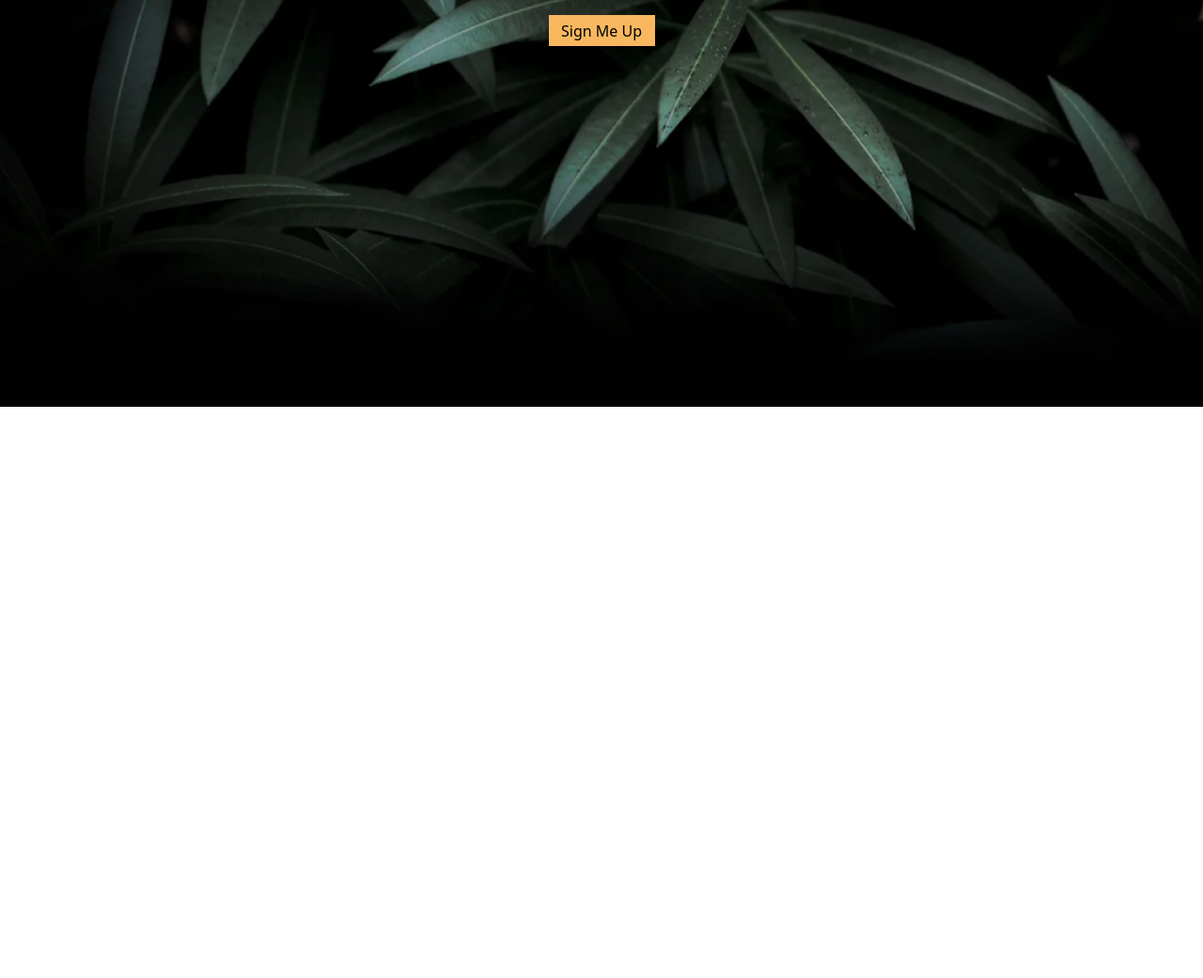
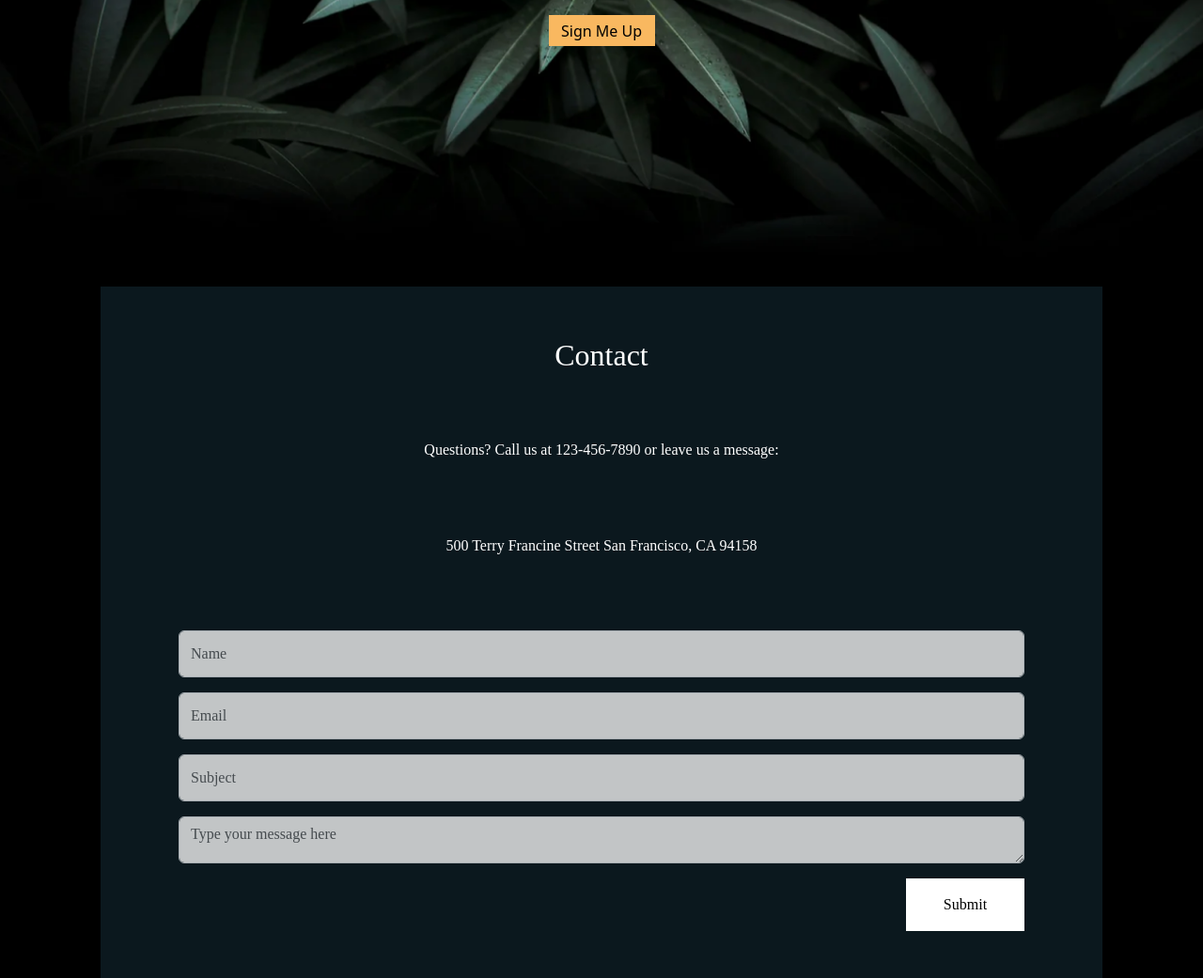
Before and after one commit to JLussiez/TD-sass-G1, a website: page index.html in a window 1280 px wide. Shown: the part 1811-2852 px from the top of the page at 94% size. Before the commit the page ends 2244 px from the top, so only its background shows below. Drawn offline with nearby package versions, Linux system fonts and the light colour scheme.

Commit message:
assemblement

```diff
--- /dev/null
+++ b/Nouveau dossier/main.scss
@@ -0,0 +1,39 @@
+
+
+
+.container-form {
+    background: var(--primary, #0B181E);
+    color: white;
+    text-align: center;
+    font-family: Raleway;
+    display: flex;
+    height: 939px;
+    width: 1217px;
+    padding: 50px 76px;
+    flex-direction: column;
+    justify-content: center;
+    align-items: center;
+    gap: 62px;
+    flex-shrink: 0;
+}
+
+footer{
+    background: var(--primary, #0B181E);
+    text-align: center;
+    color: white;
+    width: 1217px;
+    padding: 50px 76px;
+
+}
+
+button{
+    display: flex;
+    width: 126px;
+    height: 43px;
+    padding: 6px 16px;
+    justify-content: center;
+    align-items: center;
+    gap: 16px;
+    border: 1px solid var(--light, #FFF);
+    background: var(--light, #FFF);
+}
--- a/index.html
+++ b/index.html
@@ -145,12 +145,88 @@
     </div>
 
     <div class="leaves">
-      <div class="leaves__border">
+      <div class="leaves__border justify-content-center text-center">
         <p class="leaves__text">Ready for camp ?</p>
       </div>
-      <div class="leaves__border">
+      <div class="leaves__border justify-content-center text-center">
         <button class="leaves__button" type="submit">Sign Me Up</button>
       </div>
     </div>
+    <div class="row">
+      <div class="col-1"></div>
+      <div class="col-10">
+        <section
+          class="container-form d-flex flex-column justify-content-center align-items-center text-center"
+        >
+          <h2>Contact</h2>
+          <p>Questions? Call us at 123-456-7890 or leave us a message:</p>
+          <p>500 Terry Francine Street San Francisco, CA 94158</p>
+          <form action="get" method="post">
+            <div class="form-inputs">
+              <div class="col-md-12 mb-3">
+                <input
+                  type="text"
+                  class="form-control"
+                  id="name"
+                  placeholder="Name"
+                  required
+                />
+              </div>
+              <div class="col-md-12 mb-3">
+              <input
+                type="email"
+                class="form-control"
+                id="email"
+                placeholder="Email"
+                required
+              />
+            </div>
+            <div class="col-md-12 mb-3">
+              <input
+                type="Subject"
+                class="form-control"
+                id="Subject"
+                placeholder="Subject"
+                required
+              />
+            </div>
+            <div class="col-md-12 mb-3">
+              <textarea
+                class="form-control"
+                id="message"
+                placeholder="Type your message here"
+                rows="3"
+                required
+              ></textarea>
+            </div>
+            <div class="form-button d-flex justify-content-end">
+              <button
+                type="submit"
+                class="btn-submit d-flex justify-content-center align-items-center"
+              >
+                Submit
+              </button>
+            </div>
+            </div>
+          </form>
+        </section>
+      </div>
+      <div class="col-1"></div>
+    </div>
+
+    <!-- Footer -->
+    <footer class="footer-class">
+      <div class="container">
+          <div class="footer-logo d-flex justify-content-center">
+            <img src="./assets/img/facebook.png" title="Facebook" />
+            <img src="./assets/img/youtube.png" title="Youtube" />
+            <img src="./assets/img/instagram.png" title="Instagram" />
+          </div>
+          <div class="footer-text d-flex justify-content-center">
+            <p>© 2035 Cookin’ Camp.</p>
+          </div>
+        </div>
+      </div>
+    </footer>
   </body>
 </html>
--- a/styles/main.scss
+++ b/styles/main.scss
@@ -34,7 +34,7 @@
 
 .leaves {
   background-image: url(../assets/img/leaves.png);
-  padding-bottom: 30%;
+  padding-bottom: 20%;
   background-repeat: no-repeat;
   background-size: cover;
   color: white;
@@ -47,8 +47,6 @@
   }
 
   &__border {
-    display: flex;
-    justify-content: center;
     padding-top: 8%;
   }
 
@@ -60,3 +58,74 @@
 .row {
   --bs-gutter-x: 0rem !important;
 }
+
+.container-form {
+  // background: var(--primary, #0b181e);
+  background-color: #0b181e;
+  color: white;
+  font-family: Raleway;
+  padding-top: 5%;
+  padding-bottom: 5%;
+  gap: 62px;
+  flex-shrink: 0;
+}
+
+.form-control {
+  background-color: #0b181e;
+  border: 2px solid;
+  border-color: white;
+  opacity: 75%;
+  width: 900px;
+  height: 50px;
+  color: white;
+}
+
+.form-textarea {
+  background-color: #0b181e;
+  border: 1px solid;
+  border-color: white;
+  opacity: 75%;
+  width: 900px;
+  height: 50px;
+  color: white;
+}
+
+.container-form__form-control::placeholder {
+  color: white;
+}
+.container-form__form-textarea::placeholder {
+  color: white;
+}
+
+.footer-class {
+  // background: var(--primary, #0b181e);
+  background-color: black;
+  color: white;
+  padding-top: 2%;
+  padding-bottom: 2%;
+}
+
+.btn-submit {
+  width: 126px;
+  height: 43px;
+  padding-top: 3%;
+  padding-bottom: 3%;
+  gap: 16px;
+  // border: 1px solid var(--light, #fff);
+  // background: var(--light, #fff);
+  border: 1px solid #fff;
+  background-color: #fff;
+}
+
+.col-1 {
+  background-color: black;
+}
+
+.footer-logo {
+  padding-bottom: 5%;
+  padding-top: 5%;
+}
+
+.form-inputs {
+  width: 900px;
+}
```
Also changed, not shown: Nouveau dossier/index.html (added, +51 -0 lines), style.css, 1 other file.
